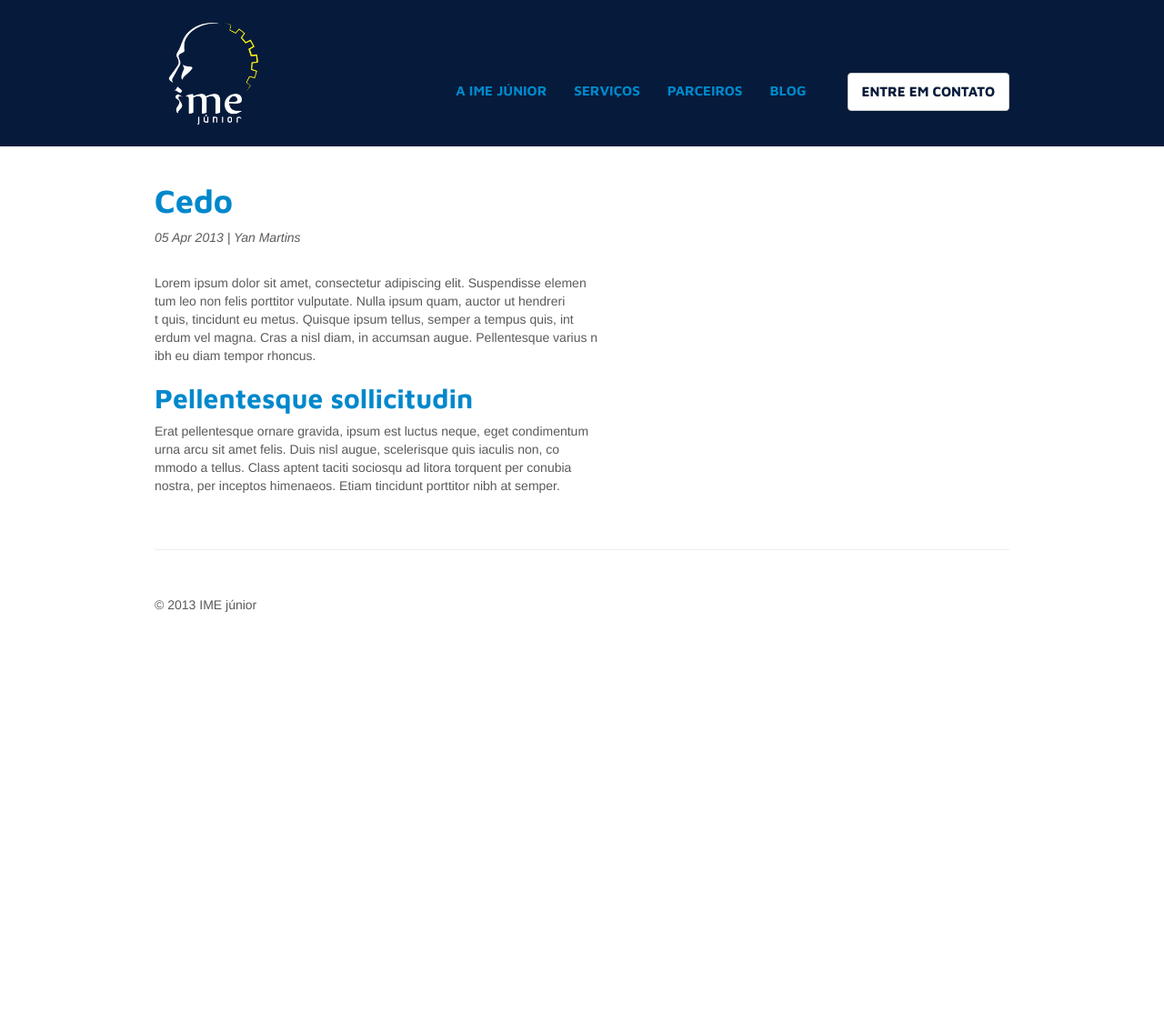
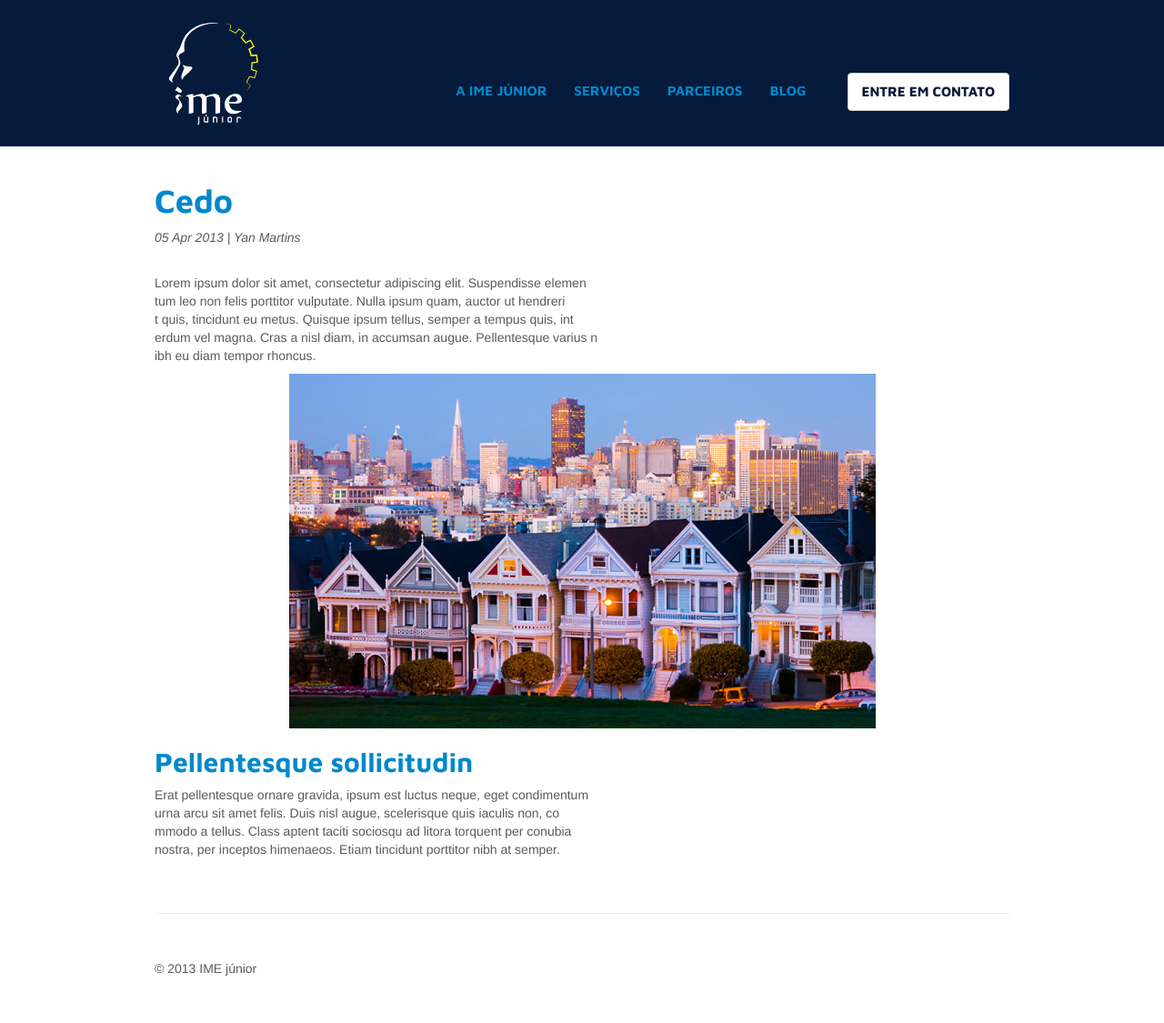
Before and after one commit to obiyankenobi/imejunior, a Jekyll site: the page built from _posts/2013-04-05-cedo.md, in a window 1280 px wide. Shown: the whole page at 91% size. Built offline with Jekyll 4.4.1, drawn with Linux system fonts in a browser that asks for light colours; Markdown is read by kramdown in place of the engine named in the settings; before the commit the page ends 900 px from its top, so only the background shows below that.

Commit message:
Post com imagem

```diff
--- a/_posts/2013-04-05-cedo.md
+++ b/_posts/2013-04-05-cedo.md
@@ -10,6 +10,10 @@ t quis, tincidunt eu metus. Quisque ipsum tellus, semper a tempus quis, int\
 erdum vel magna. Cras a nisl diam, in accumsan augue. Pellentesque varius n\
 ibh eu diam tempor rhoncus.
 
+![San Francisco](/img/2013/04/san-francisco.jpg)
+
+
+
 ## Pellentesque sollicitudin
 
 Erat pellentesque ornare gravida, ipsum est luctus neque, eget condimentum \
--- a/css/imejr.css
+++ b/css/imejr.css
@@ -120,6 +120,11 @@ a#contato:hover {
 
 .post-divider {
     margin: 10px 0;
+}
+
+.post > p > img {
+    margin: auto;
+    display: block;
 }
 
 
--- a/institucional.html
+++ b/institucional.html
@@ -14,7 +14,7 @@ layout: default
         <div class="col-md-7">
             <h1>A Empresa</h1>
             <p class="justify">
-            Fundada em 29 de setembro de 2008, a IME júnior é a Empresa Júnior do Instituto Militar de Engenharia. Trata-se de uma instituição sem fins lucrativos que oferece produtos e serviços nas seguintes áreas da engenharia da graduação do IME: Computação, Civil (Fortificação e Construção), Química, Mecânica, Materiais, Cartográfica, Eletrônica, Elétrica e Comunicações. Dentre diversos projetos realizados destacam-se alguns nas áreas de desenvolvimento de softwares, aplicativos sistemas de gerenciamento, protótipos mecânicos, desenhos esquemáticos e procedimentos de qualidade laboratorial. O maior objetivo da IME júnior é o desenvolvimento técnico, profissional e pessoal dos alunos do IME a partir do estímulo à prática da engenharia e ao contato com as diversas áreas que envolvem a gestão de uma empresa. Nesse sentido, mais do que um centro de fomento ao empreendedorismo, a IME júnior busca firmar-se como uma organização de apoio à formação acadêmica de seus membros, contribuindo a uma melhor preparação na entrada para o mercado de trabalho ao sair da universidade.
+            Fundada em 29 de setembro de 2008, a IME júnior é a Empresa Júnior do Instituto Militar de Engenharia. Trata-se de uma instituição sem fins lucrativos que oferece produtos e serviços nas seguintes áreas da engenharia da graduação do IME: Computação, Civil (Fortificação e Construção), Química, Mecânica, Materiais, Cartográfica, Eletrônica, Elétrica e Comunicações. Dentre diversos projetos realizados destacam-se alguns nas áreas de desenvolvimento de softwares e aplicativos, sistemas de gerenciamento, protótipos mecânicos, desenhos esquemáticos e procedimentos de qualidade laboratorial. O maior objetivo da IME júnior é o desenvolvimento técnico, profissional e pessoal dos alunos do IME a partir do estímulo à prática da engenharia e ao contato com as diversas áreas que envolvem a gestão de uma empresa. Nesse sentido, mais do que um centro de fomento ao empreendedorismo, a IME júnior busca firmar-se como uma organização de apoio à formação acadêmica de seus membros, contribuindo a uma melhor preparação na entrada para o mercado de trabalho ao sair da universidade.
             </p>
         </div>
 
```
Also changed, not shown: img/2013/04/san-francisco.jpg (added).
